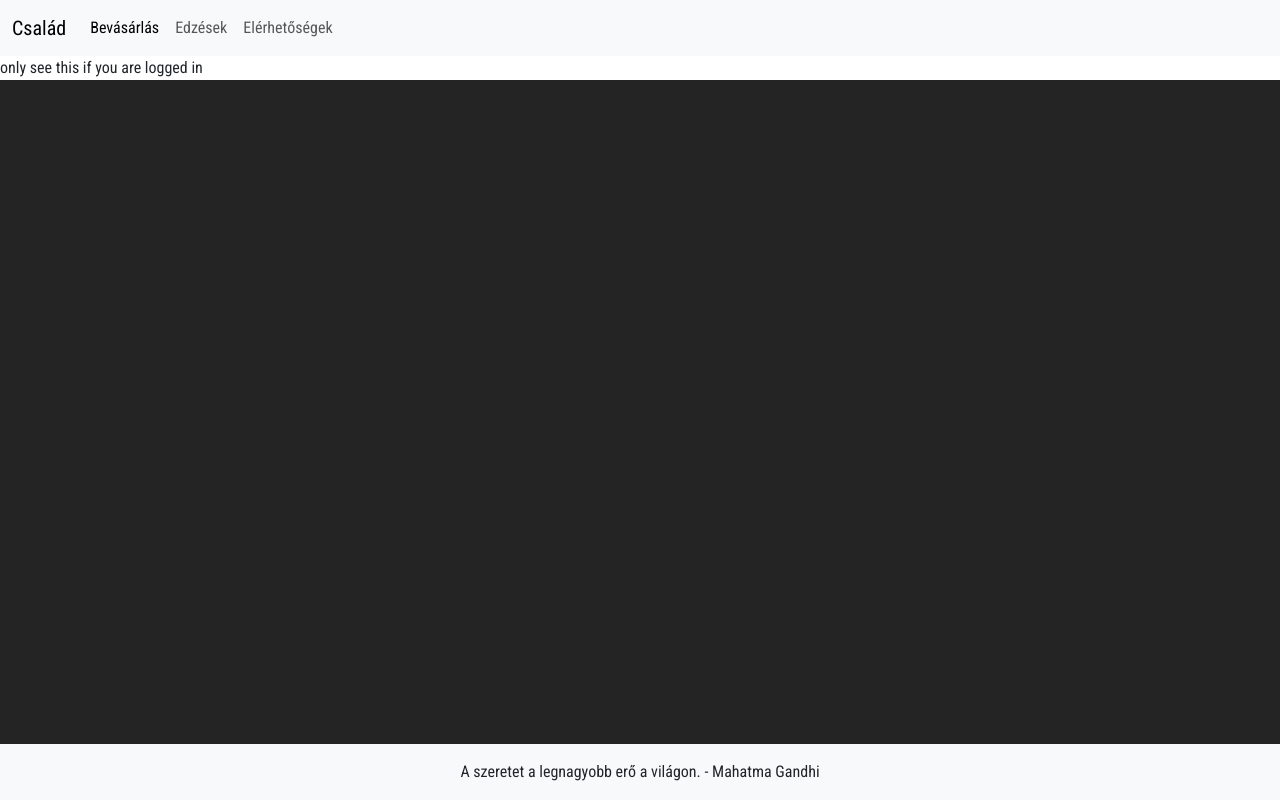
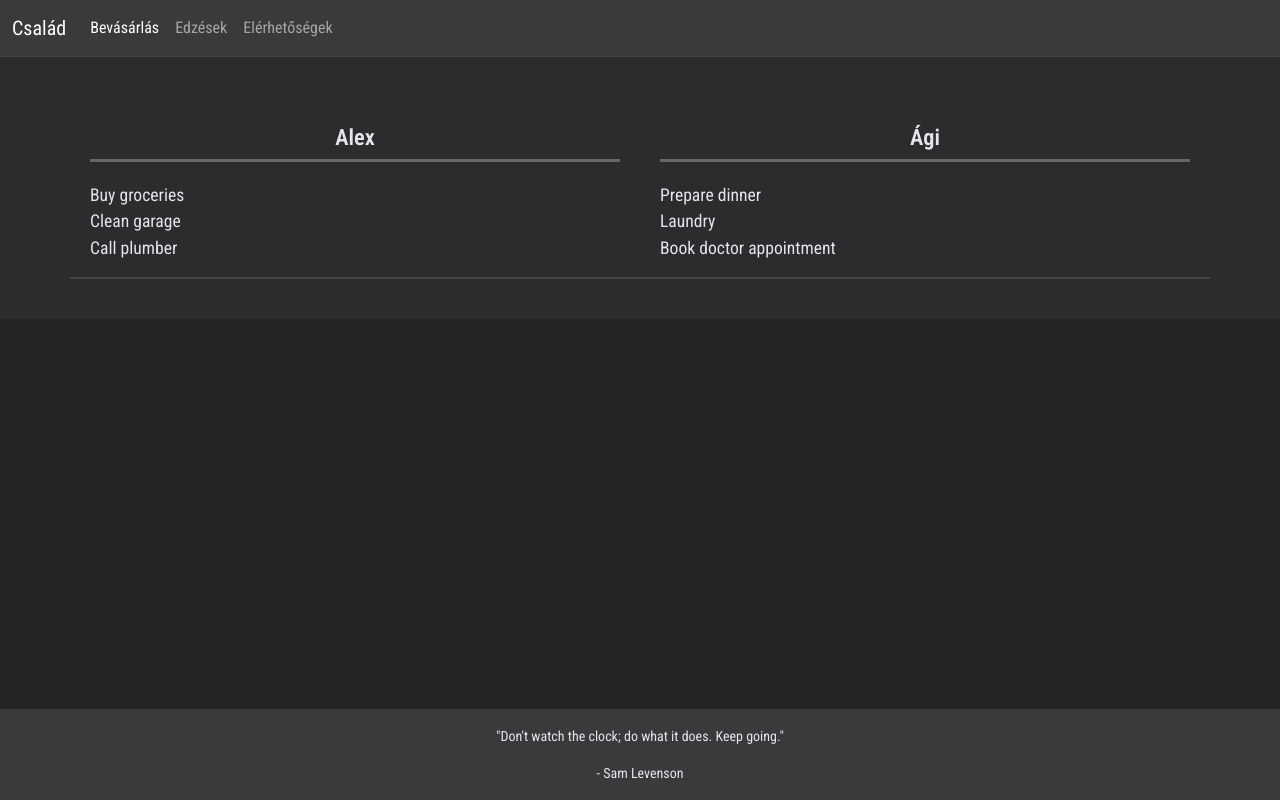
Before and after one commit to kleinalex-01/PORTFOLIO-family-life-pwa-spa, a React (Vite) app: page / in a window 1280 px wide. Built offline with nearby package versions, Linux system fonts and the light colour scheme; no server answers; sample sign-in values are in the browser's storage; a web font is replaced by a local one.

Commit message:
Figuring out UI

```diff
--- a/package.json
+++ b/package.json
@@ -10,6 +10,7 @@
     "preview": "vite preview"
   },
   "dependencies": {
+    "axios": "^1.9.0",
     "bootstrap": "^5.3.6",
     "firebase": "^11.8.1",
     "react": "^19.1.0",
--- a/src/App.css
+++ b/src/App.css
@@ -2,4 +2,15 @@
     font-family: 'Roboto Condensed', 'Rubik Bubbles', sans-serif;
     line-height: 1.5;
     font-weight: 400;
+    --primary-color: #2c2c2e;
+    --secondary-color: #3a3a3c;
+    --accent-color: #4a90e2;
+    --text-color: #e5e5ea;
+    --muted-color: #636366;
+    --success-color: #34c759;
+    --warning-color: #ff3b30;
 }
+body {
+    color : var(--text-color);
+    background-color: var(--primary-color);
+}
--- a/src/layouts/Footer.tsx
+++ b/src/layouts/Footer.tsx
@@ -1,39 +1,61 @@
+import styles from './Layout.module.css';
 
 const Footer = () => {
 
-    const quotes = [
+    const quotes: { quote: string; author: string }[] = [
   {
-            text: "A víz a természet fuvarosa.",
-            author: "Leonardo da Vinci"
+    quote: "Success is not final, failure is not fatal: it is the courage to continue that counts.",
+    author: "Winston Churchill",
   },
   {
-            text: "Aki a bolondot játssza, annak elmésnek kell lennie.",
-            author: "Horváth Imre"
+    quote: "The only place where success comes before work is in the dictionary.",
+    author: "Vidal Sassoon",
   },
   {
-            text: "A világ tökéletes, becsüld meg a részleteket.",
-            author: "Antoine de Saint-Exupéry"
+    quote: "Don't be afraid to give up the good to go for the great.",
+    author: "John D. Rockefeller",
   },
   {
-            text: "A tudás hatalom.",
-            author: "Francis Bacon"
+    quote: "I find that the harder I work, the more luck I seem to have.",
+    author: "Thomas Jefferson",
   },
   {
-            text: "A szeretet a legnagyobb erő a világon.",
-            author: "Mahatma Gandhi"
+    quote: "Success usually comes to those who are too busy to be looking for it.",
+    author: "Henry David Thoreau",
   },
   {
-            text: "Pusztítani sokkal könnyebb, mint építeni.",
-            author: "Suzanne Collins"
+    quote: "Opportunities don't happen. You create them.",
+    author: "Chris Grosser",
+  },
+  {
+    quote: "Success is walking from failure to failure with no loss of enthusiasm.",
+    author: "Winston Churchill",
+  },
+  {
+    quote: "Don't watch the clock; do what it does. Keep going.",
+    author: "Sam Levenson",
+  },
+  {
+    quote: "Success seems to be connected with action. Successful people keep moving.",
+    author: "Conrad Hilton",
+  },
+  {
+    quote: "If you really look closely, most overnight successes took a long time.",
+    author: "Steve Jobs",
   }
-    ]
+];
+
     const randomQuote = quotes[Math.floor(Math.random() * quotes.length)];
-    const quoteText = randomQuote.text;
 
     return (
         <>
-        <div className="bg-body-tertiary text-dark text-center fixed-bottom p-3" style={{ zIndex: 1000 }}>
-            {quoteText} - {randomQuote.author}
+        <div className={styles.footer} style={{ zIndex: 1000 }}>
+            {randomQuote && (
+                <div>
+                    <p>"{randomQuote.quote}"</p>
+                    <p className="mb-0">- {randomQuote.author}</p>
+                </div>
+            )}
         </div>
         </>
     )
--- a/src/layouts/Header.tsx
+++ b/src/layouts/Header.tsx
@@ -1,14 +1,22 @@
+import styles from './Layout.module.css';
+
 const Header = () => {
     return (
     <>
-        <nav className="navbar navbar-expand-lg bg-body-tertiary">
+        <nav className={`navbar navbar-expand-lg navbar-dark ${styles.navBar}`}>
           <div className="container-fluid">
             <a className="navbar-brand" href="/">Család</a>
-
-                <button className="navbar-toggler border-0" type="button" data-bs-toggle="collapse" data-bs-target="#navbarSupportedContent" aria-controls="navbarSupportedContent" aria-expanded="false" aria-label="Toggle navigation">
+            <button
+              className="navbar-toggler border-0"
+              type="button"
+              data-bs-toggle="collapse"
+              data-bs-target="#navbarSupportedContent"
+              aria-controls="navbarSupportedContent"
+              aria-expanded="false"
+              aria-label="Toggle navigation"
+            >
               <span className="navbar-toggler-icon"></span>
             </button>
-
             <div className="collapse navbar-collapse" id="navbarSupportedContent">
               <ul className="navbar-nav me-auto mb-2 mb-lg-0">
                 <li className="nav-item">
--- a/src/layouts/Layout.module.css
+++ b/src/layouts/Layout.module.css
@@ -0,0 +1,17 @@
+.footer {
+    background-color: var(--secondary-color);
+    color: var(--text-color);
+    padding: 1rem;
+    position: fixed;
+    bottom: 0;
+    width: 100%;
+    box-shadow: 0 -1px 0 rgba(255, 255, 255, 0.1);
+    font-size: 0.875rem;
+    font-weight: 400;
+    text-align: center;
+}
+
+.navBar {
+    background-color: var(--secondary-color);
+    box-shadow: 0 1px 0 rgba(255, 255, 255, 0.1);
+}
--- a/src/pages/Landing-page/LandingPage.tsx
+++ b/src/pages/Landing-page/LandingPage.tsx
@@ -1,10 +1,38 @@
+import React from 'react';
+import styles from './Landingpage.module.css';
 
-const LandingPage: React.FC = () => {
-    return (
-        <>
-        <p>only see this if you are logged in</p>
-        </>
-    );
-}
+const TasksMenu = () => {
+  const alexTasks = ['Buy groceries', 'Clean garage', 'Call plumber'];
+  const agiTasks = ['Prepare dinner', 'Laundry', 'Book doctor appointment'];
 
-export default LandingPage;
+  return (
+    <div className={`container ${styles.tasksContainer}`}>
+      <div className="row">
+        {/* Alex's Column */}
+        <div className={`col-6 ${styles.column}`}>
+          <h3 className={styles.name}>Alex</h3>
+          <ul className={styles.taskList}>
+            {alexTasks.map((task, i) => (
+              <li key={i}>{task}</li>
+            ))}
+          </ul>
+        </div>
+
+        {/* Divider Line */}
+        <div className={styles.divider}></div>
+
+        {/* Ági's Column */}
+        <div className={`col-6 ${styles.column}`}>
+          <h3 className={styles.name}>Ági</h3>
+          <ul className={styles.taskList}>
+            {agiTasks.map((task, i) => (
+              <li key={i}>{task}</li>
+            ))}
+          </ul>
+        </div>
+      </div>
+    </div>
+  );
+};
+
+export default TasksMenu;
--- /dev/null
+++ b/src/pages/Landing-page/Landingpage.module.css
@@ -0,0 +1,40 @@
+.tasks {
+    background-color: var(--primary-color);
+    color: var(--text-color);
+    padding: 2rem;
+}
+.tasksContainer {
+  position: relative;
+  margin-top: 3rem;
+  padding-top: 20px;
+  padding-bottom: 40px;
+}
+
+.column {
+  padding: 0 20px;
+  border-bottom: 2px solid #444;
+}
+
+.name {
+  border-bottom: 3px solid #666;
+  padding-bottom: 8px;
+  margin-bottom: 20px;
+  font-weight: 600;
+  font-size: 1.4rem;
+  text-align: center;
+}
+
+.taskList {
+  list-style: none;
+  padding-left: 0;
+  font-size: 1.1rem;
+}
+.divider {
+  position: absolute;
+  top: 0;
+  bottom: 40px;
+  left: 50%;
+  width: 2px;
+  transform: translateX(-50%);
+  z-index: 1;
+}
```
Also changed, not shown: src/layouts/Layout.tsx (+3 -5 lines), 1 other file (tests, documents, lock files or other folders). Lines whose indentation alone changed are shown as unchanged.
